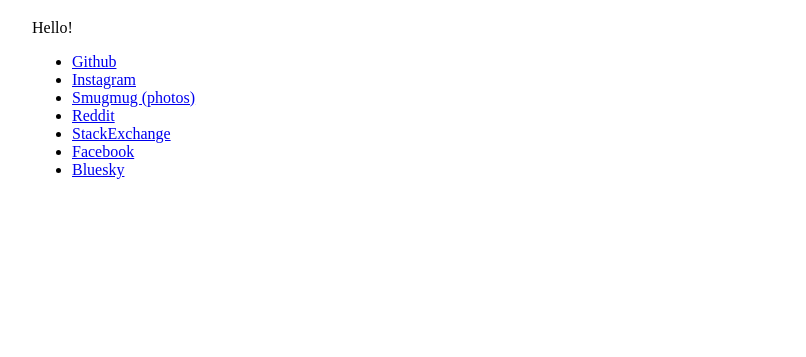
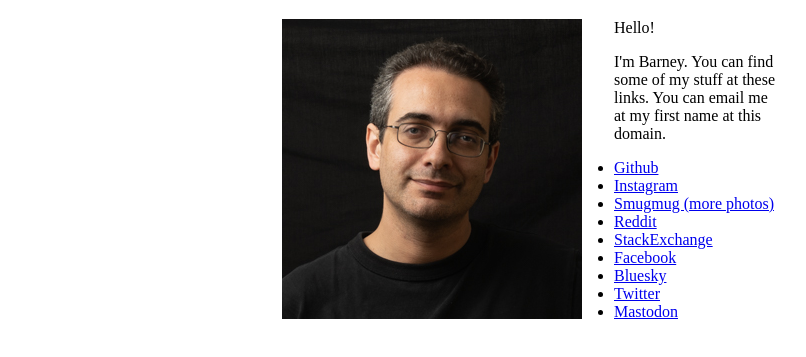
Before and after one commit to bdsl/homepage, a plain HTML site: page index.html in a window 1280 px wide. Shown: the part 61-418 px from the top of the page, without its empty margins (108-914 px from the left). Drawn offline with Linux system fonts and the light colour scheme.

Commit message:
Add picture and more content to homepage

```diff
--- a/index.html
+++ b/index.html
@@ -5,22 +5,46 @@
     <meta name="viewport" content="width=device-width, initial-scale=1">
     <title>Barney Laurance</title>
     <link rel="stylesheet" href="">
+    <style>
+        div#page {
+            max-width: 300px;
+            margin: auto;
+        }
+        @media (min-width:500px) {
+            div#page {
+                max-width: 500px;
+            }
+            div#headshot {
+                float: left;
+            }
+        }
+    </style>
 </head>
 <body>
-<div style="max-width: 1000px; margin: auto">
-<h1 style="text-align: center">Barney Laurance</h1>
+<div id="page">
+<h1 style="text-align: center">Barney Laurance <br/>
+</h1>
+    <div id="headshot" style="text-align: center; padding-right: 2em; padding-bottom: 1em">
+<img src="2023-07-18-21-12-12-265-3.jpg"  width="300" height="300" alt="Barney Laurance Headshot">
+    </div>
+<div>
+    <p>Hello!</p>
 
-<p>Hello!</p>
+    <p>I'm Barney. You can find some of my stuff at these links. You can email me at
+    my first name at this domain.</p>
 
-<ul>
+<ul >
     <li><a href="https://github.com/bdsl">Github</a></li>
     <li><a href="https://www.instagram.com/barneylaurance/">Instagram</a></li>
-    <li><a href="https://barneylaurance.smugmug.com/">Smugmug (photos)</a></li>
+    <li><a href="https://barneylaurance.smugmug.com/">Smugmug (more photos)</a></li>
     <li><a href="https://www.reddit.com/user/BarneyLaurance/">Reddit</a></li>
     <li><a href="https://stackexchange.com/users/502393/bdsl">StackExchange</a></li>
     <li><a href="https://www.facebook.com/barn3y/">Facebook</a></li>
     <li><a href="https://bsky.app/profile/bdsl.bsky.social">Bluesky</a></li>
+    <li><a href="https://twitter.com/sorsoup">Twitter</a></li>
+    <li><a href="https://social.vivaldi.net/@bdsl/">Mastodon</a></li>
 </ul>
+</div>
 </div>
 </body>
 </html>
```
Also changed, not shown: 2023-07-18-21-12-12-265-3.jpg (added).
